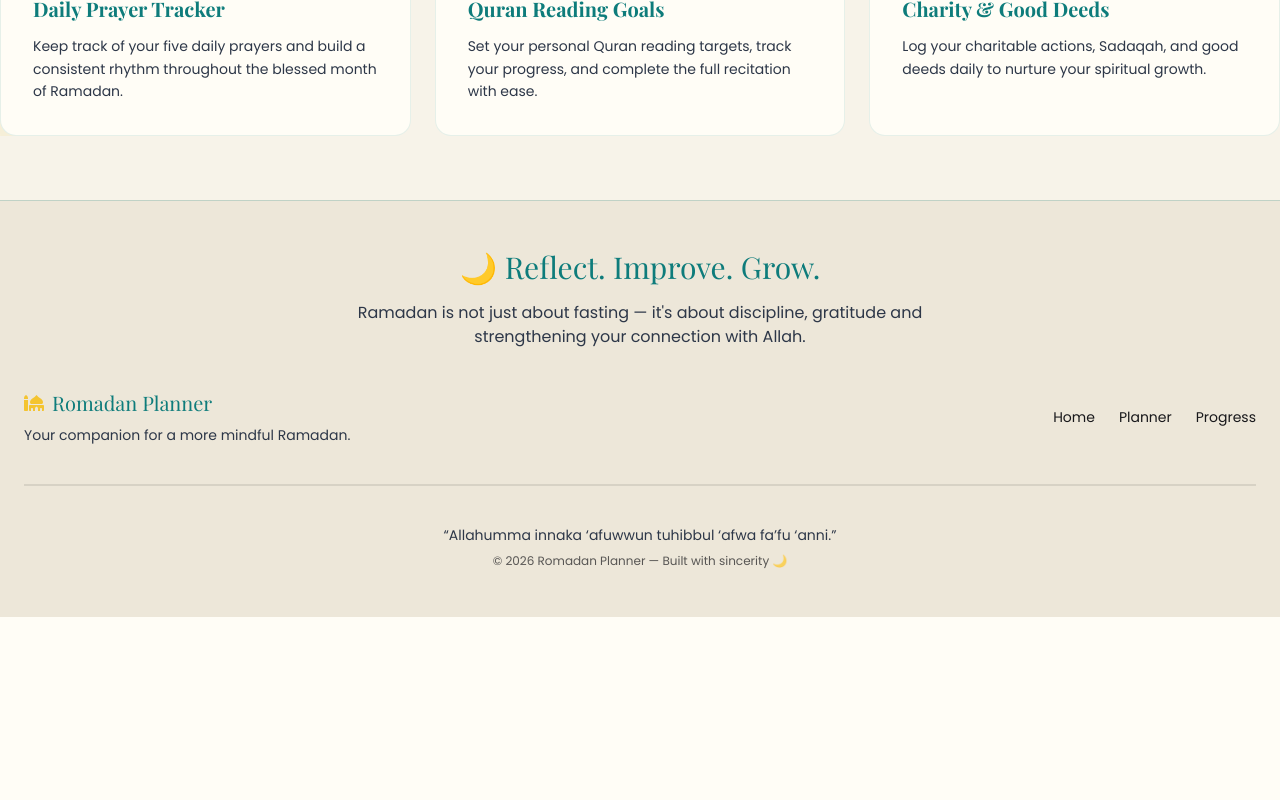
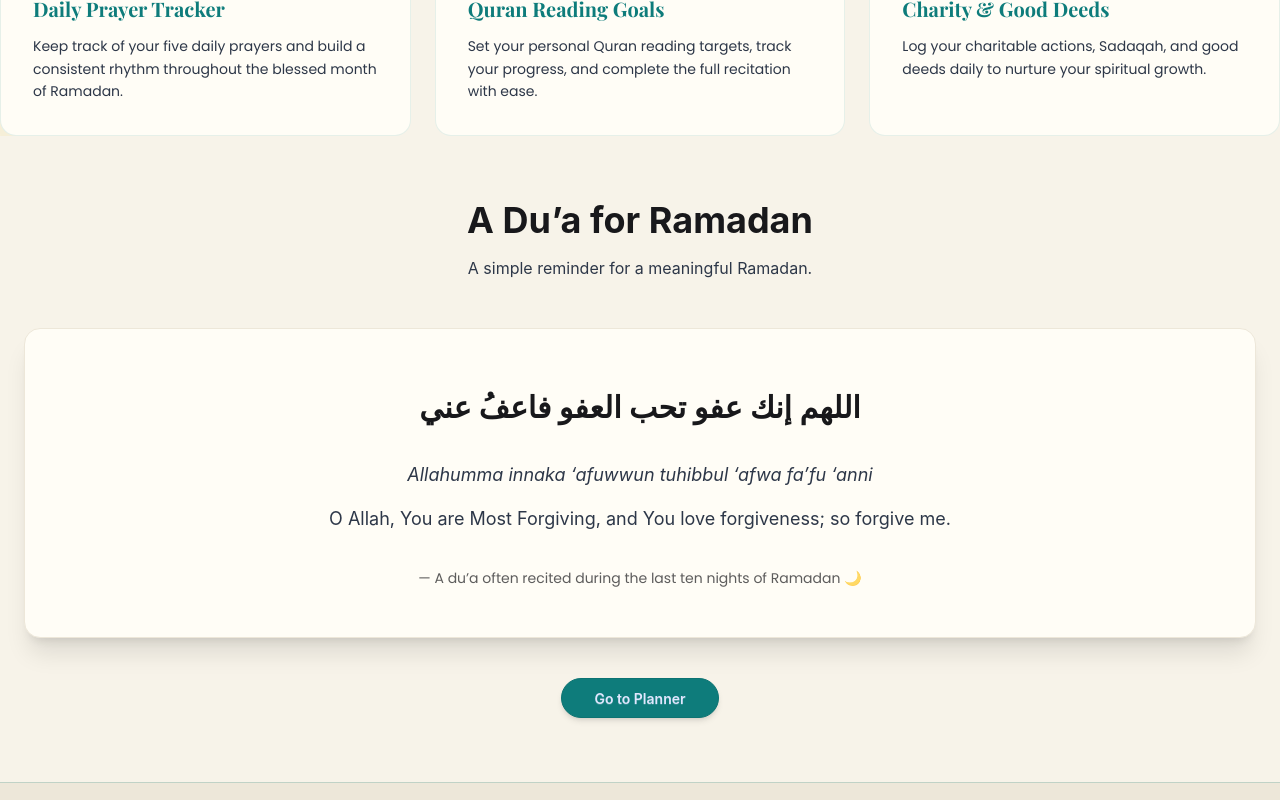
Before and after one commit to tasniazannat65/romadan-planner, a React (Vite) app: page / in a window 1280 px wide. Shown: the part 1200-2000 px from the top of the page. Before the commit the page ends 1817 px from the top, so only its background shows below. Built offline with nearby package versions, Linux system fonts and the light colour scheme; a web font is replaced by a local one.

Commit message:
Implement dua section in the home page

```diff
--- /dev/null
+++ b/src/component/home/DuaSection.jsx
@@ -0,0 +1,58 @@
+import { Link } from "react-router";
+
+const DuaSection = () => {
+  return (
+    <section className="pt-16 px-6 ">
+      <div className="max-w-7xl mx-auto text-center">
+
+        {/* Section Title */}
+        <h2 className="text-3xl md:text-4xl font-bold mb-4">
+          A Du’a for Ramadan
+        </h2>
+        <p className="text-neutral mb-12">
+          A simple reminder for a meaningful Ramadan.
+        </p>
+
+        {/* Dua Card */}
+        <div className="bg-base-100 shadow-xl rounded-2xl p-8 md:p-12 border border-base-300">
+
+          {/* Arabic */}
+          <p className="text-2xl md:text-3xl leading-loose font-semibold mb-6">
+            اللهم إنك عفو تحب العفو فاعفُ عني
+          </p>
+
+          {/* Transliteration */}
+          <p className="italic text-lg mb-4 text-neutral">
+            Allahumma innaka ‘afuwwun tuhibbul ‘afwa fa’fu ‘anni
+          </p>
+
+          {/* Meaning */}
+          <p className="text-base md:text-lg text-neutral">
+            O Allah, You are Most Forgiving, and You love forgiveness;
+            so forgive me.
+          </p>
+
+             <div className="mt-8">
+          <span className="text-sm text-base-content/70 poppins">
+            — A du’a often recited during the last ten nights of Ramadan 🌙
+          </span>
+        </div>
+
+        </div>
+
+        {/* Button */}
+        <div className="mt-10">
+          <Link
+            to="/planner"
+            className="btn btn-primary px-8 rounded-full shadow-md hover:scale-105 transition-transform duration-300"
+          >
+            Go to Planner
+          </Link>
+        </div>
+
+      </div>
+    </section>
+  );
+};
+
+export default DuaSection;
--- a/src/pages/Home.jsx
+++ b/src/pages/Home.jsx
@@ -1,6 +1,7 @@
 import React from 'react';
 import HeroBanner from '../component/home/HeroBanner';
 import FeaturesSection from '../component/home/FeaturesSection';
+import DuaSection from '../component/home/DuaSection';
 
 const Home = () => {
     return (
@@ -11,6 +12,9 @@ const Home = () => {
             <section>
                 <FeaturesSection/>
             </section>
+            <section>
+                <DuaSection/>
+            </section>
 
         </div>
     );
```
